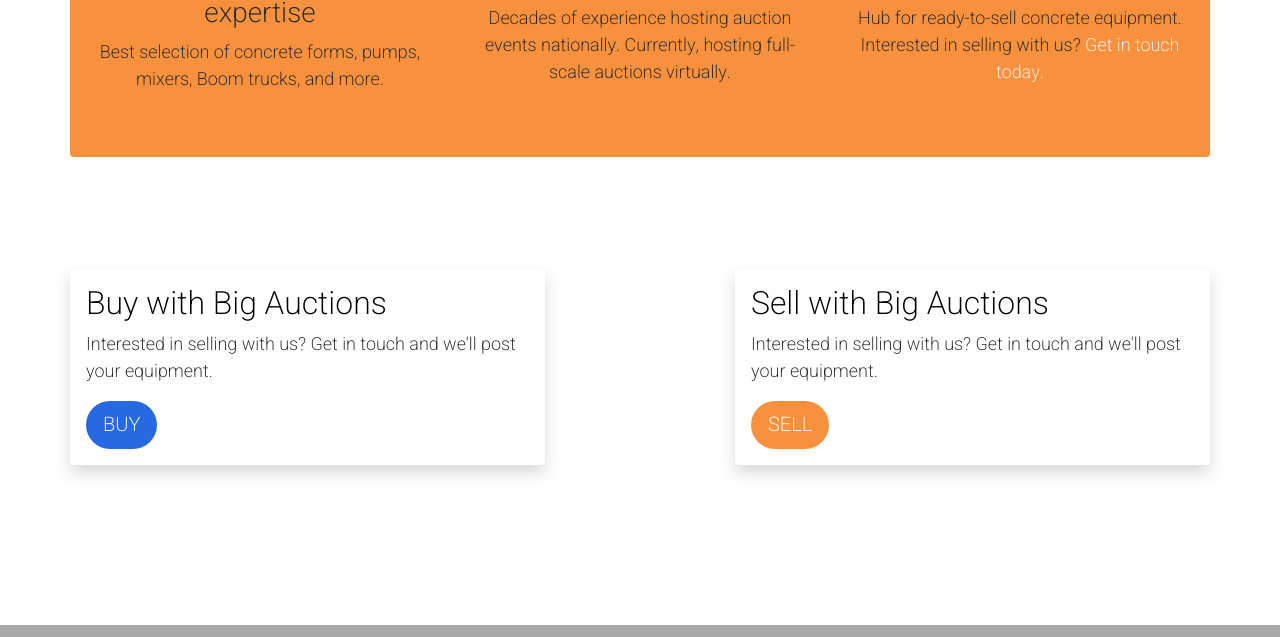
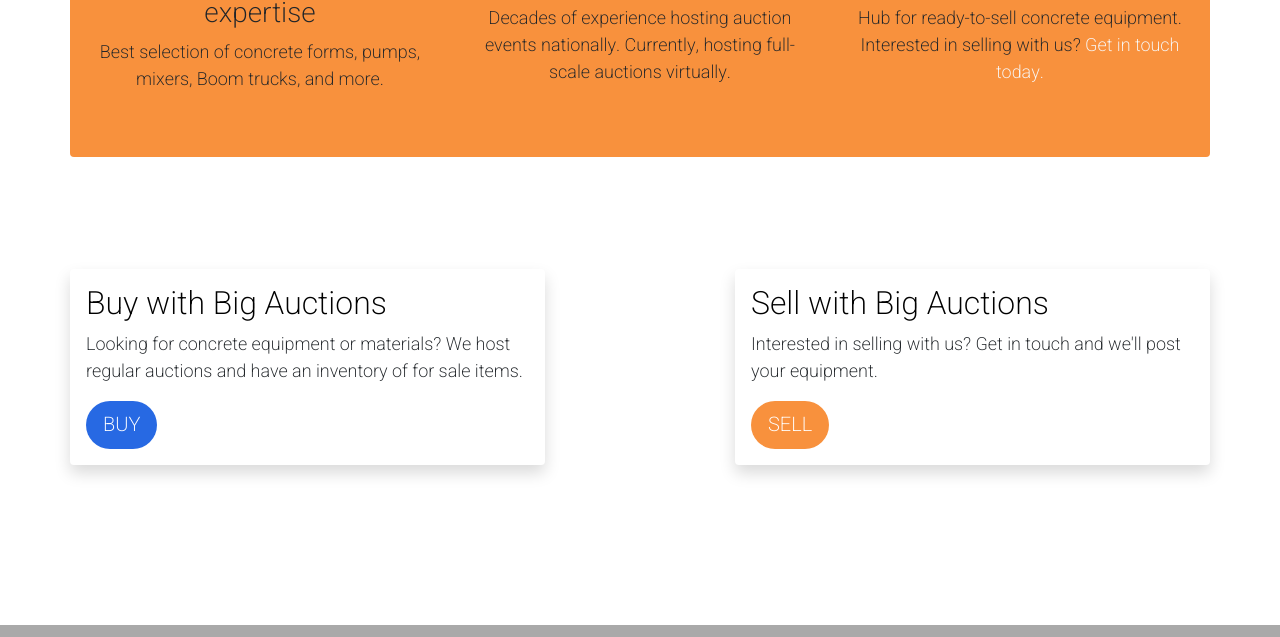
Before and after one commit to parkerfromcal/big-auctions, a website: page index.html in a window 1280 px wide. Shown: the part 1608-2245 px from the top of the page. Drawn offline with nearby package versions, Linux system fonts and the light colour scheme.

Commit message:
style: copy change

```diff
--- a/index.html
+++ b/index.html
@@ -127,7 +127,7 @@
         <div class="row pt-9 pb-9 d-flex justify-content-between">
             <div class="col-12 col-md-5 shadow p-3 mb-5 bg-white rounded">
                 <h2>Buy with Big Auctions</h2>
-                <p>Interested in selling with us? Get in touch and we'll post your equipment.</p>
+                <p>Looking for concrete equipment or materials? We host regular auctions and have an inventory of for sale items.</p>
                 <a class="btn btn-blue btn-pill btn-lg" href="buy.html" role="button">BUY</a>
             </div>
             <div class="col-12 col-md-5 shadow p-3 mb-5 bg-white rounded">
```
